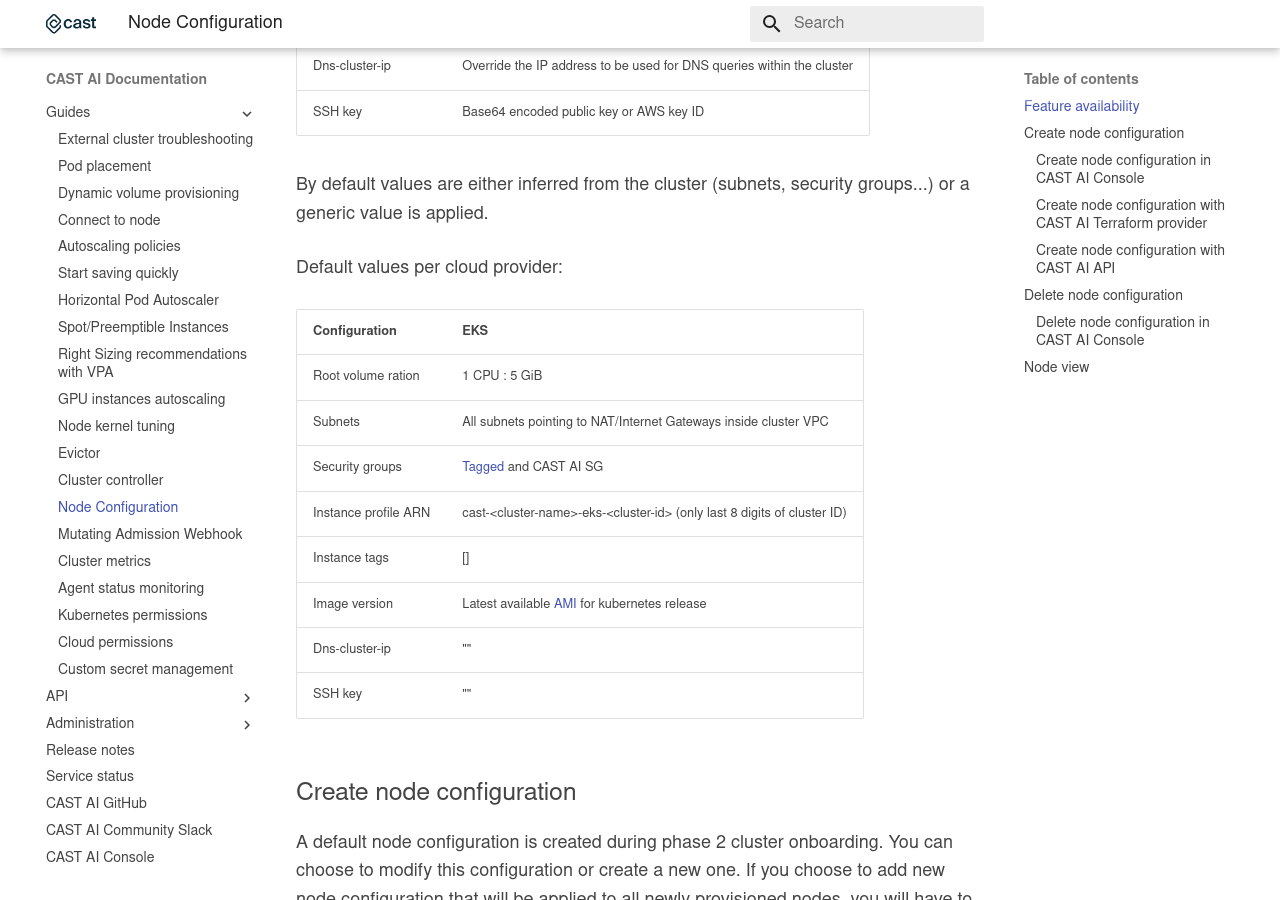
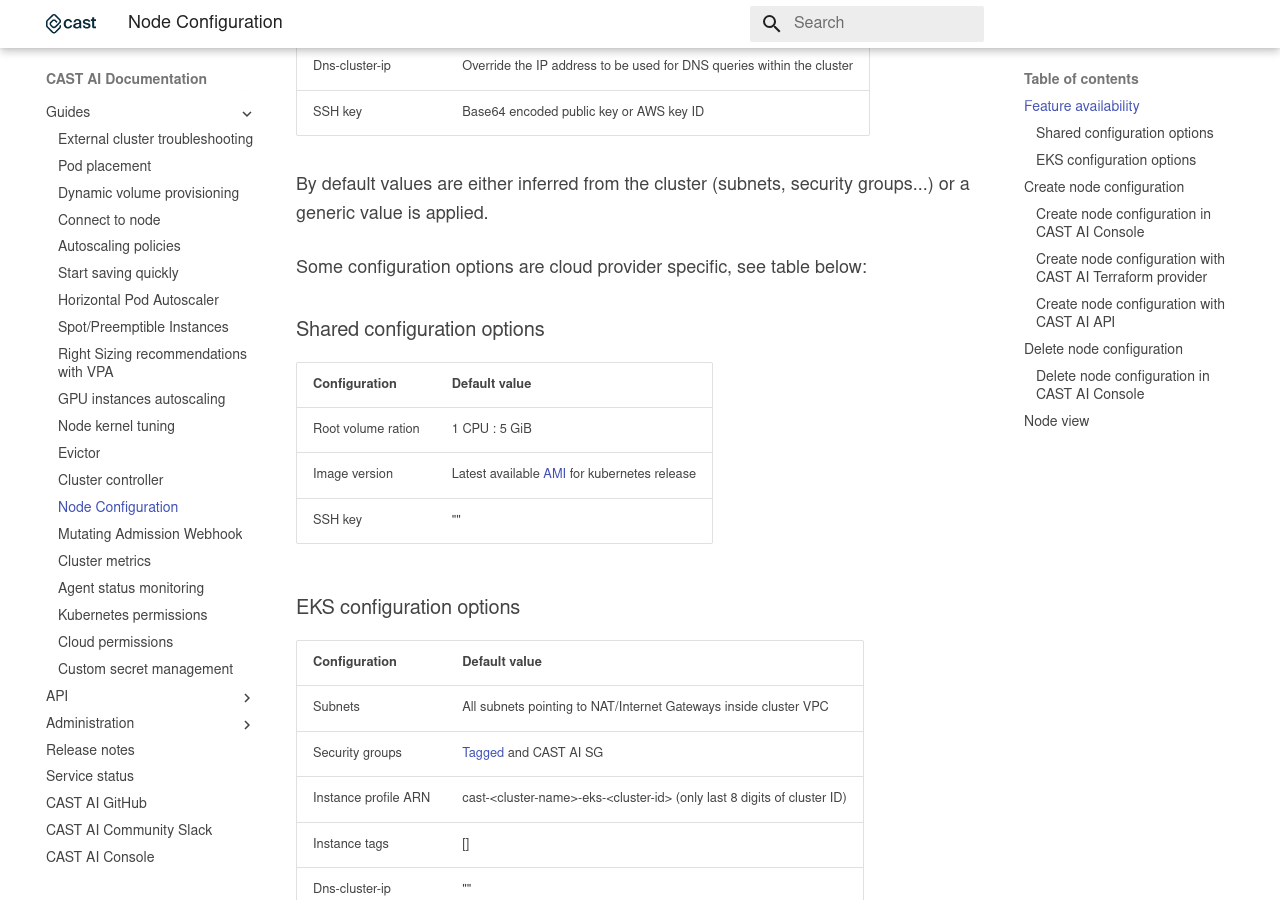
Before and after one commit to castai/docs, an MkDocs documentation site: the page built from docs/guides/node-configuration.md, in a window 1280 px wide and 900 px high, scrolled down 843 px. Built offline with MkDocs 1.6.1 and Material for MkDocs 9.7.7, drawn with Linux system fonts in a browser that asks for light colours; some web fonts are replaced.

Commit message:
split default values into multiple tables

```diff
--- a/docs/guides/node-configuration.md
+++ b/docs/guides/node-configuration.md
@@ -26,18 +26,26 @@
 
 By default values are either inferred from the cluster (subnets, security groups...) or a generic value is applied.
 
-Default values per cloud provider:
+Some configuration options are cloud provider specific, see table below:
 
-| Configuration        | EKS |
-|----------------------|---------|
+### Shared configuration options
+
+| Configuration        | Default value  |
+|----------------------|----------------|
 | Root volume ration   |  1 CPU : 5 GiB |
+| Image version        | Latest available [AMI](https://docs.aws.amazon.com/eks/latest/userguide/eks-optimized-ami.html) for kubernetes release |
+| SSH key              | ""             |
+
+
+### EKS configuration options
+
+| Configuration        | Default value |
+|----------------------|---------------|
 | Subnets              | All subnets pointing to NAT/Internet Gateways inside cluster VPC |
 | Security groups      | [Tagged](https://docs.aws.amazon.com/eks/latest/userguide/sec-group-reqs.html) and CAST AI SG |
 | Instance profile ARN | cast-<cluster-name\>-eks-<cluster-id\> (only last 8 digits of cluster ID) |
-| Instance tags        | [] |
-| Image version        | Latest available [AMI](https://docs.aws.amazon.com/eks/latest/userguide/eks-optimized-ami.html) for kubernetes release |
-| Dns-cluster-ip       | "" |
-| SSH key              | "" |
+| Instance tags        | []            |
+| Dns-cluster-ip       | ""            |
 
 ## Create node configuration
 
```
